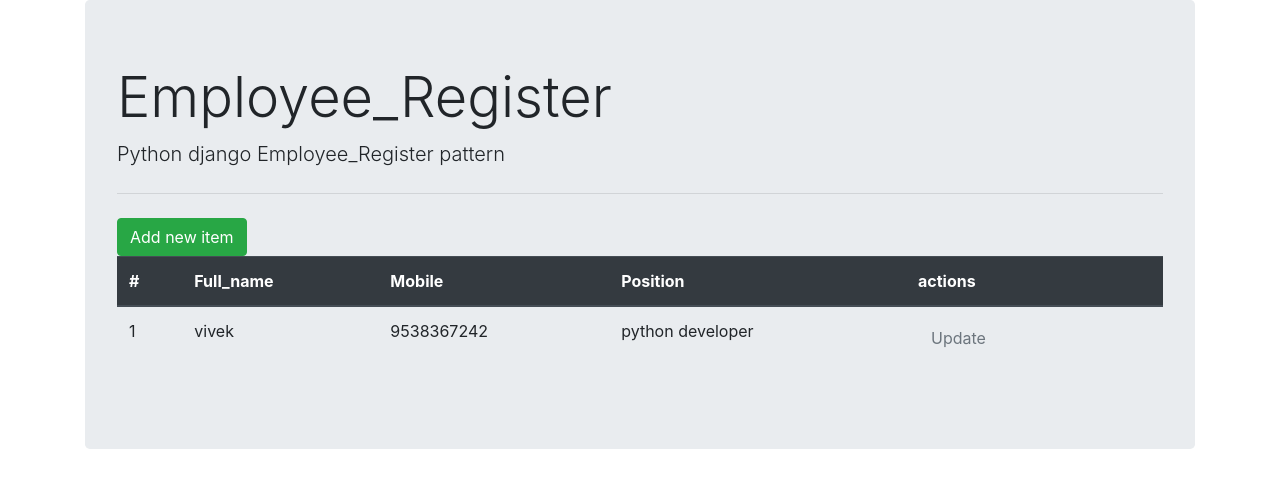
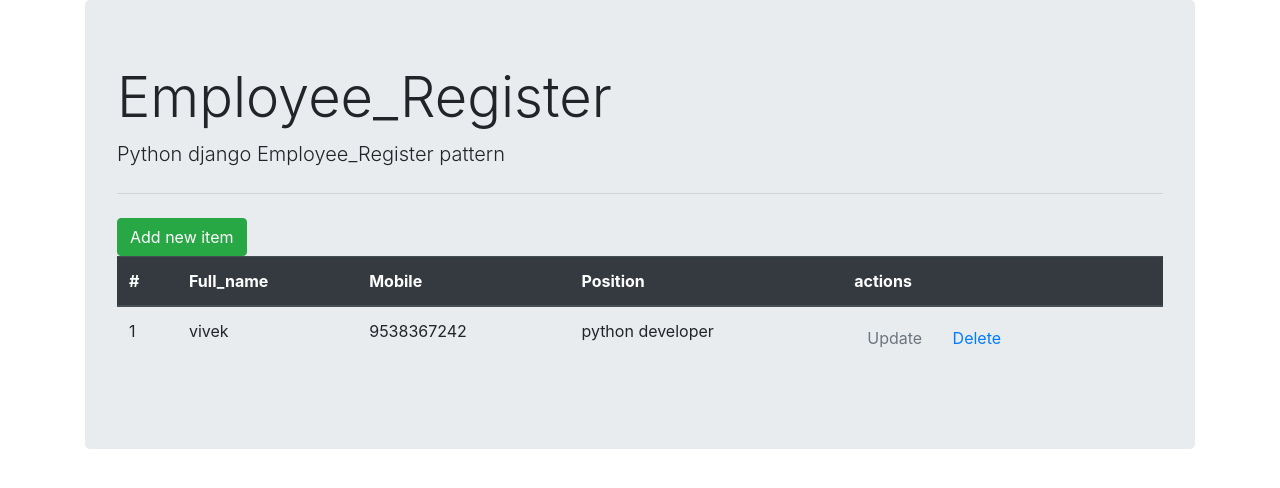
Before and after one commit to bangalorebyte-cohort-fullstack-2005/Django, a Django app: template employee_list/employee/templates/employee/employee_list.html in a window 1280 px wide. Shown: the top 488 px of the page. Run offline with Django 3.2, Linux system fonts and the light colour scheme; the template is opened without the code that fills it: values that come from a table or form of the project are taken from there, others are empty; data comes from the database, SQL or seed files in the repository; both versions use the stored data as it was after the commit; parts of the project's set-up code (start-up, migrations or seed data) failed here and were passed over; some libraries are stand-ins or nearby versions.

Commit message:
Enabled delete

```diff
--- a/employee_list/employee/templates/employee/employee_list.html
+++ b/employee_list/employee/templates/employee/employee_list.html
@@ -21,7 +21,7 @@
         <td>{{employee.Position}}</td>
         <td>
             <a href = "{% url 'employee_update' employee.id %}" class ="btn text-secondary">Update</a>
-            <button type="submit" class="btn"><i class="fa fa-trash-alt float-right" aria-hidden="true"></i></button>
+            <a href= "{% url 'employee_delete' employee.id %}" class ="btn text-primary">Delete</a>
         </td>
       </tr>
       {% endfor %}
--- a/employee_list/employee/urls.py
+++ b/employee_list/employee/urls.py
@@ -1,8 +1,10 @@
 from django.urls import path,include
 from . import views
+from .views import *
 
 urlpatterns = [
     path('', views.employee_form , name ="employee_form"),
     path('list/', views.employee_list, name="employee_list"),
     path("<int:id>/",views.employee_form, name = "employee_update"),
+    path("employee_delete/<int:id>",views.employee_delete, name= "employee_delete"),
 ]
```
Also changed, not shown: employee_list/employee/views.py (+7 -2 lines), employee_list/db.sqlite3, 1 other file.
